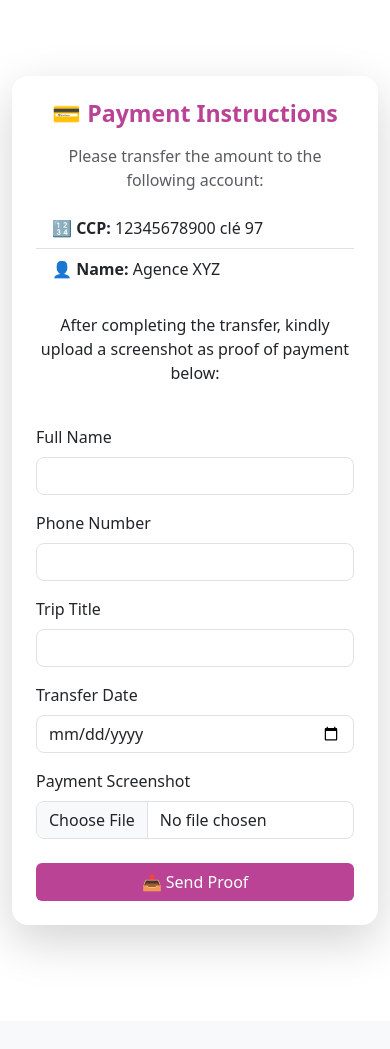
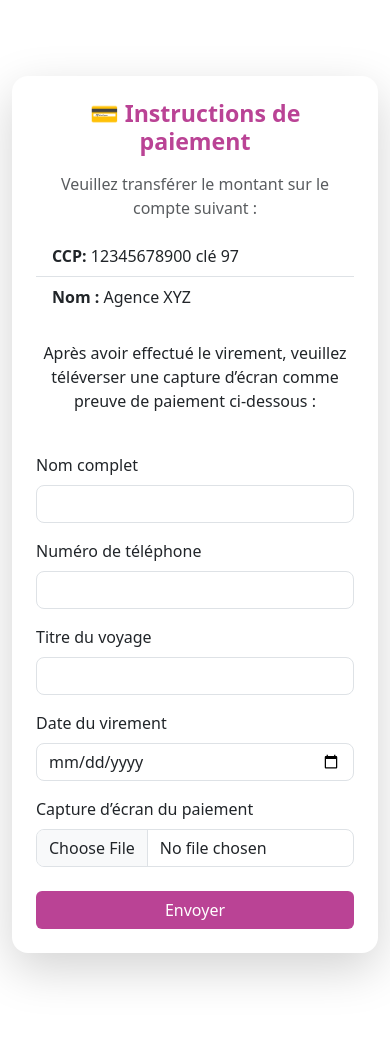
Before and after one commit to Houria-hs/travel-website, a Django app: template templates/Payement.html in a window 390 px wide; the page is wider, and only the part inside the window is pictured. Shown: the part 392-1441 px from the top of that part. Run offline with Django 3.2, Linux system fonts and the light colour scheme; the template is opened without the code that fills it, so the values that code supplies are empty; some libraries are stand-ins or nearby versions.

Commit message:
Updates : frensh translation , styling and responsiveness improvement

```diff
--- a/templates/Payement.html
+++ b/templates/Payement.html
@@ -8,46 +8,46 @@
     <div class="row justify-content-center">
       <div class="col-lg-8">
         <div class="card shadow-lg border-0 rounded-4 p-4">
-          <h3 class="text-center fw-bold mb-3" style="color: #ba4395;">💳 Payment Instructions</h3>
-          <p class="text-center text-muted">Please transfer the amount to the following account:</p>
+          <h3 class="text-center fw-bold mb-3" style="color: #ba4395;">💳 Instructions de paiement</h3>
+          <p class="text-center text-muted">Veuillez transférer le montant sur le compte suivant :</p>
 
           <ul class="list-group list-group-flush mb-4">
-            <li class="list-group-item"><strong>🔢 CCP:</strong> 12345678900 clé 97</li>
-            <li class="list-group-item"><strong>👤 Name:</strong> Agence XYZ</li>
+            <li class="list-group-item"><strong> CCP:</strong> 12345678900 clé 97</li>
+            <li class="list-group-item"><strong> Nom :</strong> Agence XYZ</li>
           </ul>
 
-          <p class="text-center">After completing the transfer, kindly upload a screenshot as proof of payment below:</p>
+          <p class="text-center">Après avoir effectué le virement, veuillez téléverser une capture d’écran comme preuve de paiement ci-dessous :</p>
 
           <form method="POST" enctype="multipart/form-data" class="mt-4">
             {% csrf_token %}
 
             <div class="mb-3">
-              <label class="form-label">Full Name</label>
+              <label class="form-label">Nom complet</label>
               <input type="text" name="full_name" class="form-control rounded-3" required>
             </div>
 
             <div class="mb-3">
-              <label class="form-label">Phone Number</label>
+              <label class="form-label">Numéro de téléphone</label>
               <input type="text" name="phone" class="form-control rounded-3" required>
             </div>
 
             <div class="mb-3">
-              <label class="form-label">Trip Title</label>
+              <label class="form-label">Titre du voyage</label>
               <input type="text" name="trip" class="form-control rounded-3" required>
             </div>
 
             <div class="mb-3">
-              <label class="form-label">Transfer Date</label>
+              <label class="form-label">Date du virement</label>
               <input type="date" name="transfer_date" class="form-control rounded-3" required>
             </div>
 
             <div class="mb-4">
-              <label class="form-label">Payment Screenshot</label>
-              <input type="file" name="screenshot" accept="image/*" class="form-control rounded-3" required>
+              <label class="form-label"> Capture d’écran du paiement</label>
+              <input type="file" name="screenshot" class="form-control rounded-3" required>
             </div>
 
             <div class="d-grid">
-              <button type="submit" class="btn" style="background-color: #ba4395; color: white;">📤 Send Proof</button>
+              <button type="submit" class="btn" style="background-color: #ba4395; color: white;">Envoyer</button>
             </div>
           </form>
         </div>
```
Also changed, not shown: templates/ThankYou.html (+4 -4 lines), templates/bookingSummary.html (+67 -67 lines).
